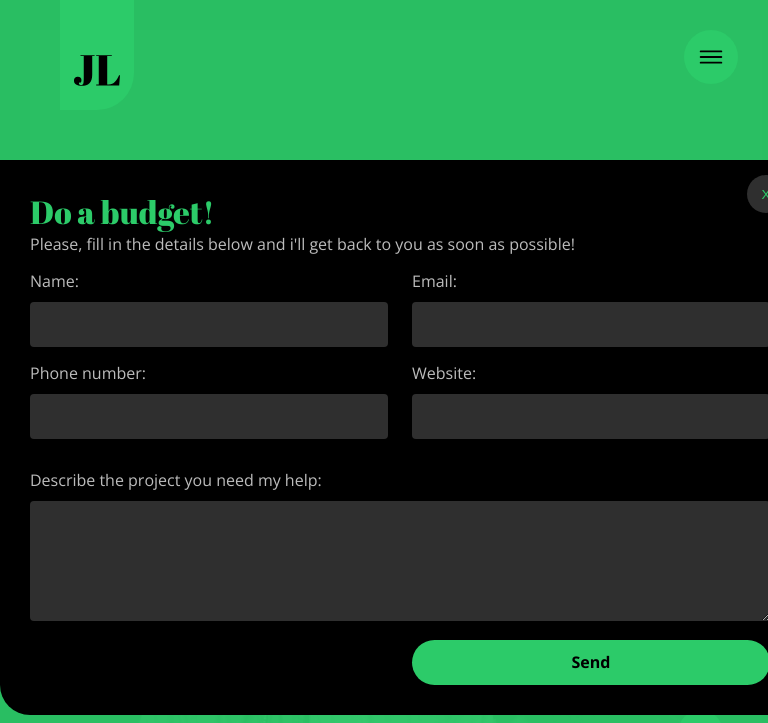
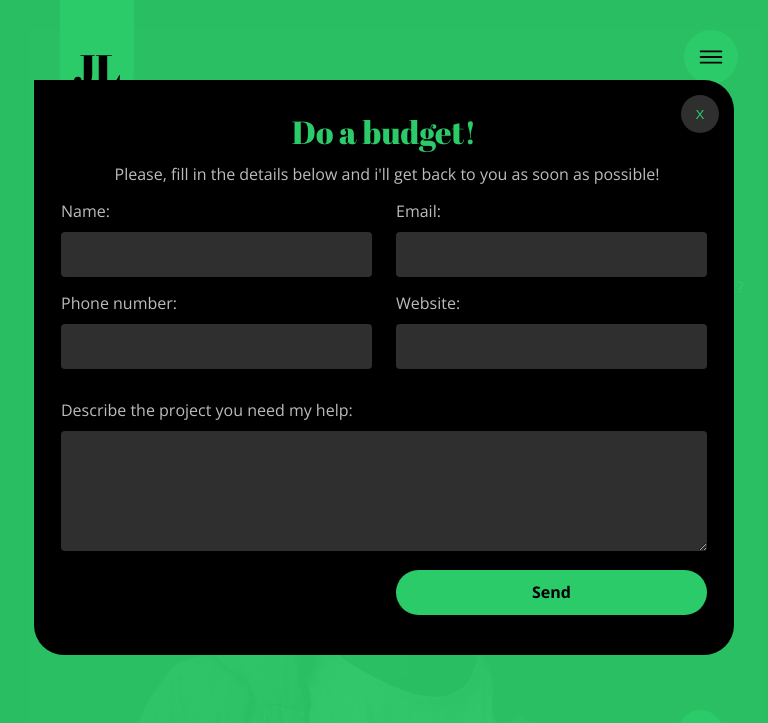
Before and after one commit to kamyllevictoria/front_end_brunao_sousa, a website: page projeto_final/html+css+js/html/index.html in a window 768 px wide. Both pictures are taken after a click on the button "Do A Budget!". Shown: the top 723 px of the page. Drawn offline with nearby package versions, Linux system fonts and the light colour scheme.

Commit message:
budget form responsiveness part I

```diff
--- a/projeto_final/html+css+js/css/main.css
+++ b/projeto_final/html+css+js/css/main.css
@@ -718,13 +718,11 @@ p, label{
         margin-right: 75px;
     }
 
-    .jl-portfolio-list .jl-portfolio-item:nth-child(odd) .jl-portfolio-item-info h1{
-        margin-left: 110px;
-    }
+
 
     .jl-portfolio-list .jl-portfolio-item:nth-child(odd) .jl-portfolio-item-info button{
         float: left;
-        margin-left: 105px;
+
     }
 
 
@@ -979,7 +977,7 @@ p, label{
 
     .jl-portfolio-item-info p{
         text-align: left;
-        margin-left: 110px;
+
     }
 
     .jl-portfolio-item-info button{
@@ -992,14 +990,13 @@ p, label{
         height: auto;
         position: relative;
     }
-
-
-
-
-
-}
-
-
+}
+
+@media screen and (min-width: 440px){
+    .jl-modal{
+        margin-top: -80px;
+    }
+}
 
 @media screen and (min-width: 576px){
 
@@ -1018,6 +1015,43 @@ p, label{
 
     .jl-title-large{
         font-size: 48px;
+    }
+}
+
+@media screen and (max-width: 820px){
+
+    .jl-modal-body{
+        margin: 0 auto;
+        width: 700px;
+        padding: 10px;
+        border-radius: 0 30px 30px 30px;
+    }
+    .jl-modal-body p{
+        position: relative;
+        left: -27px;
+        text-align: center;
+    }
+
+    .jl-modal-header h1{
+        text-align: center;
+    }
+
+    .jl-modal{
+        width: 700px;
+    }
+
+    .jl-form{
+        margin: auto;
+        width: 95%;
+        position: relative;
+        left: -30px;
+    }
+
+}
+
+@media screen and (min-width: 888px){
+    .jl-portfolio-item-info p {
+        text-align: center;
     }
 }
 
```
